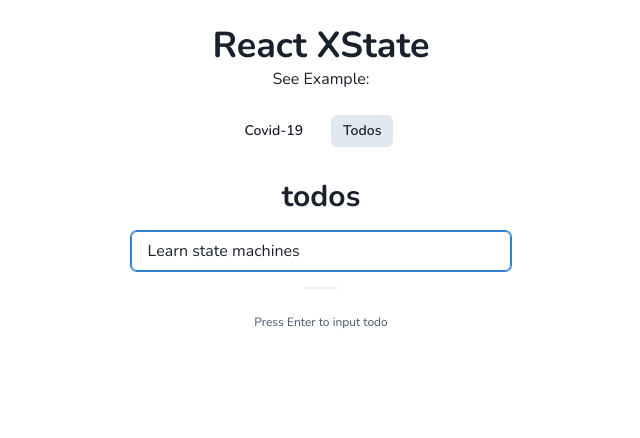
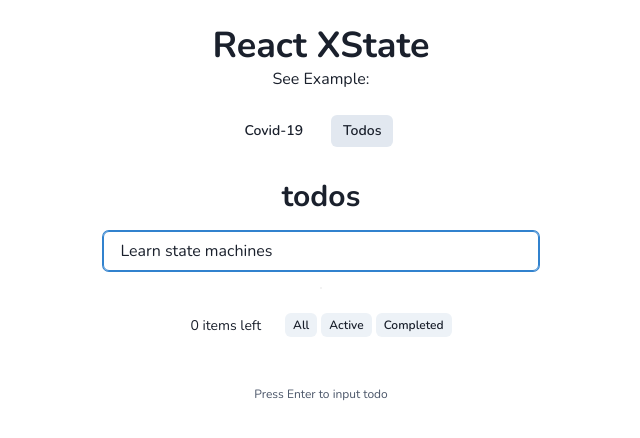
Before and after one commit to hydego17/xstate-react-test, a React (Create React App) app: page /todos in a window 1280 px wide. Shown: the top 438 px of the page, without its empty margins (319-959 px from the left). Built offline with nearby package versions, Linux system fonts and the light colour scheme.

Commit message:
added hash change filter

```diff
--- a/src/pages/todos/index.jsx
+++ b/src/pages/todos/index.jsx
@@ -1,4 +1,4 @@
-import React from 'react';
+import React, { useEffect } from 'react';
 import { useMachine } from '@xstate/react';
 import {
   Box,
@@ -7,10 +7,10 @@
   Button,
   Switch,
   Stack,
-  Flex,
   HStack,
 } from '@chakra-ui/react';
 
+import { useHashChange } from './useHashChange';
 import { todosMachine } from '../../machine/todos/todosMachine';
 
 import { Todo } from './todo';
@@ -57,6 +57,16 @@
 export default function TodosPage() {
   const [state, send] = useMachine(persistedTodosMachine, { devTools: true });
 
+  useHashChange(() => {
+    send({ type: 'SHOW', filter: window.location.hash.slice(2) || 'all' });
+  });
+
+  // Capture initial state of browser hash
+  useEffect(() => {
+    window.location.hash.slice(2) &&
+      send({ type: 'SHOW', filter: window.location.hash.slice(2) });
+  }, [send]);
+
   const { todos, todo, filter } = state.context;
 
   // Filtered todos (to be rendered)
@@ -72,7 +82,7 @@
 
   return (
     <PageContainer title="todos">
-      <Box py={4} w={['80%', '70%']}>
+      <Box py={4} w="80%">
         {/* Input Todo */}
         <Input
           type="text"
@@ -99,30 +109,34 @@
       )}
 
       {/* Render Todos */}
-      <Box border="1px solid #ededed" px={4} rounded="lg">
+      <Box border="1px solid #ededed" rounded="lg">
         {filteredTodos.map((todo) => (
           <Todo key={todo.id} todoRef={todo.ref} />
         ))}
       </Box>
 
-      {!isEmpty && (
       <Stack spacing={6} direction="row" align="center" py={6}>
         <Text fontSize="sm">
           {numActiveTodos} item{numActiveTodos === 1 ? '' : 's'} left
         </Text>
 
         <HStack spacing={1}>
-            <Button size="xs">All</Button>
-            <Button size="xs">Active</Button>
-            <Button size="xs">Completed</Button>
+          <Button size="xs" isActive={filter === 'all'}>
+            <a href="#/">All</a>
+          </Button>
+          <Button size="xs" isActive={filter === 'active'}>
+            <a href="#/active">Active</a>
+          </Button>
+          <Button size="xs" isActive={filter === 'completed'}>
+            <a href="#/completed">Completed</a>
+          </Button>
         </HStack>
+      </Stack>
 
       {numActiveTodos < todos.length && (
         <Button size="xs" onClick={(_) => send('CLEAR_COMPLETED')}>
           Clear completed
         </Button>
-          )}
-        </Stack>
       )}
 
       <Box py={6}>
--- a/src/pages/todos/todo.jsx
+++ b/src/pages/todos/todo.jsx
@@ -15,7 +15,7 @@
 
   const inputRef = useRef(null);
 
-  const { id, title, completed } = state.context;
+  const { title, completed } = state.context;
 
   useEffect(() => {
     if (state.actions.find((action) => action.type === 'focusInput')) {
@@ -25,7 +25,7 @@
 
   return (
     <>
-      <Box my={2} py={2}>
+      <Box my={2} py={2} px={4}>
         <Stack
           spacing={5}
           direction="row"
```
Lines whose indentation alone changed are shown as unchanged.
